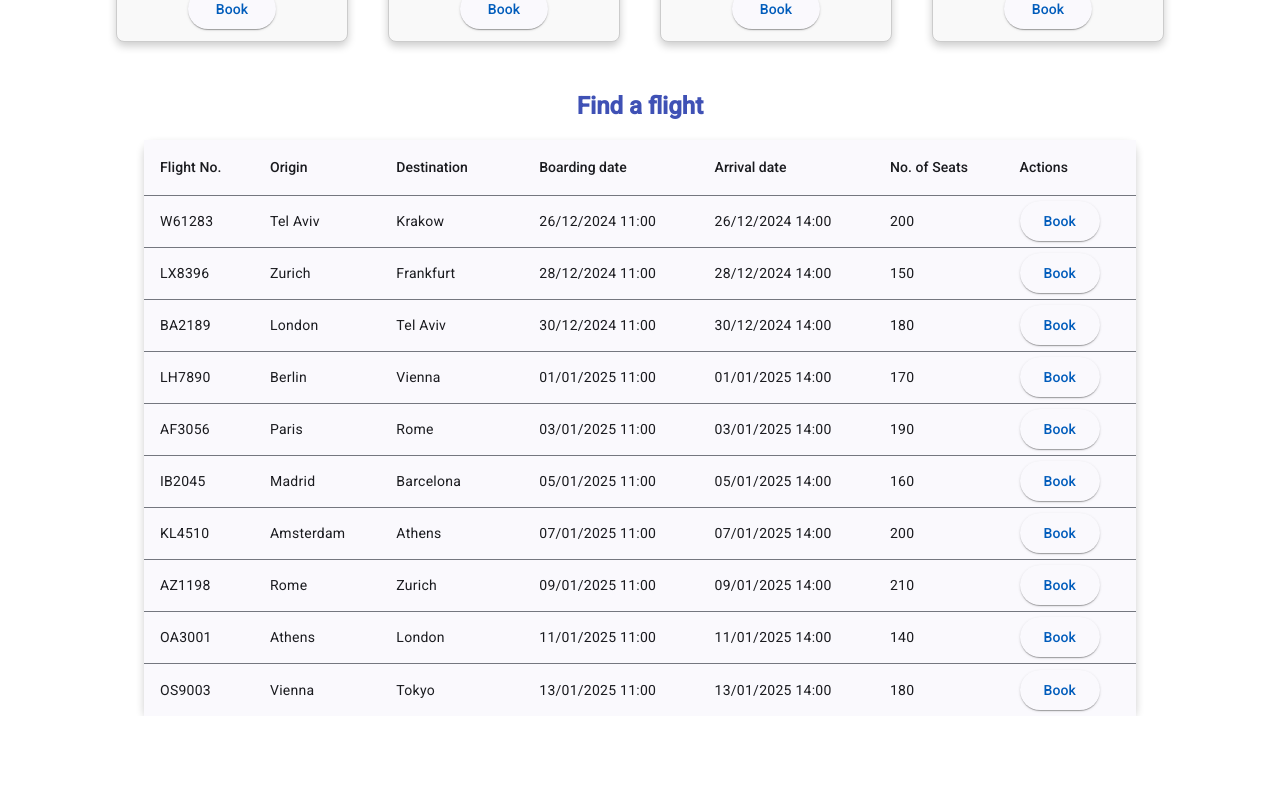
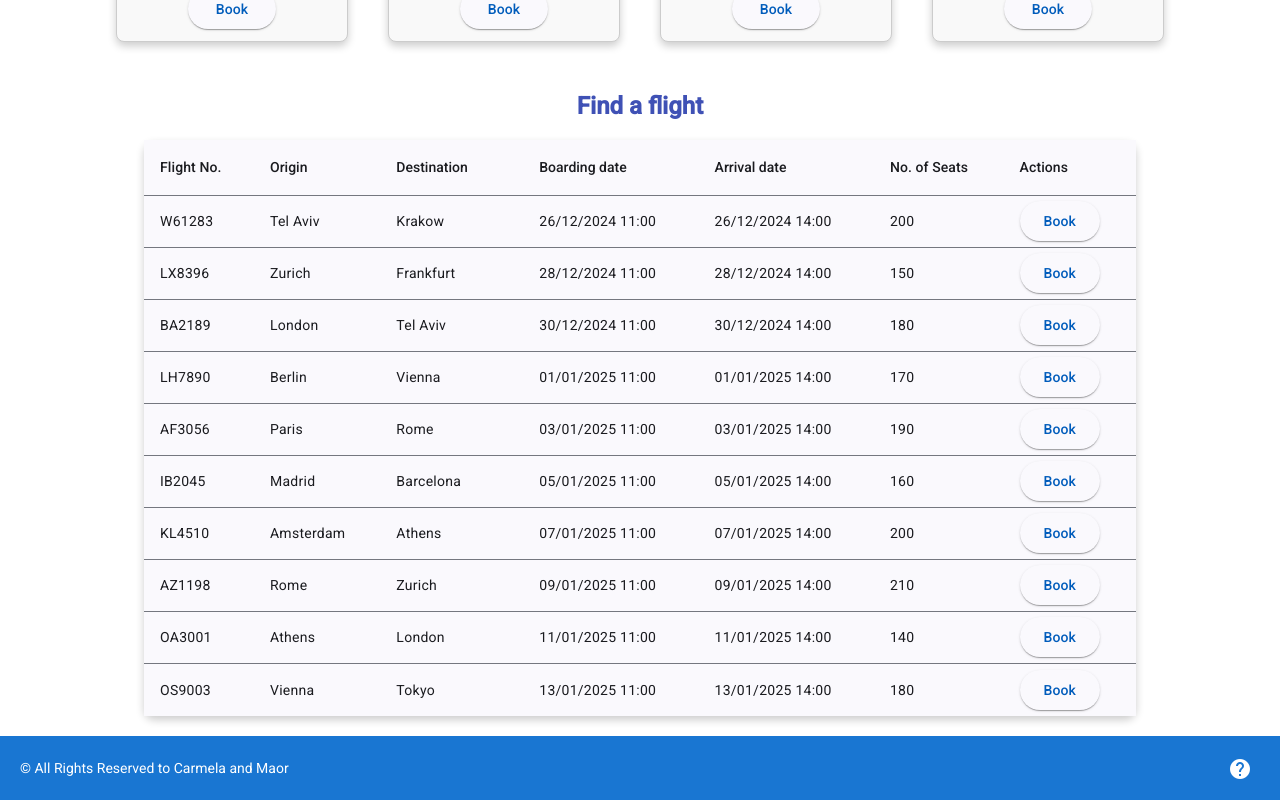
Before and after one commit to carmela73/OnoAir2, an Angular app: page / in a window 1280 px wide. Shown: the part 338-1138 px from the top of the page. Before the commit the page ends 1054 px from the top, so only its background shows below. Built offline with nearby package versions, Linux system fonts and the light colour scheme.

Commit message:
footer component

```diff
--- a/src/app/app.component.html
+++ b/src/app/app.component.html
@@ -1 +1,2 @@
 <router-outlet></router-outlet>
+<app-footer></app-footer>
--- a/src/app/app.component.ts
+++ b/src/app/app.component.ts
@@ -1,9 +1,10 @@
 import { Component } from '@angular/core';
 import { RouterOutlet } from '@angular/router';
+import { FooterComponent } from './shared/footer/footer.component';
 
 @Component({
   selector: 'app-root',
-  imports: [RouterOutlet],
+  imports: [RouterOutlet, FooterComponent],
   templateUrl: './app.component.html',
   styleUrl: './app.component.css'
 })
--- a/src/app/features/flights/pages/flights-table/flights-table.component.css
+++ b/src/app/features/flights/pages/flights-table/flights-table.component.css
@@ -8,7 +8,6 @@
   }
 
   .mat-elevation-z8 {
-   /* background-color: #d1e7f4; /* כחול בהיר יותר */
     border-radius: 10px;
     box-shadow: 0px 4px 8px rgba(0, 0, 0, 0.2);
   }
--- /dev/null
+++ b/src/app/shared/footer/footer.component.css
@@ -0,0 +1,32 @@
+.footer-container {
+    display: flex;
+    align-items: center;
+    justify-content: space-between;
+    padding: 10px 20px;
+    background-color: #1976d2;
+    color: white;
+    font-size: 14px;
+    margin-top: auto;
+  }
+
+  .footer-icon {
+    color: white;
+    font-size: 28px;
+    cursor: pointer;
+  }
+
+  .footer-icon:hover {
+    color: #bbdefb;
+  }
+
+  footer {
+    background-color: #1976d2;
+    color: white;
+    text-align: center;
+    padding: 10px 0;
+    box-shadow: 0px -2px 5px rgba(0, 0, 0, 0.1);
+    width: 100%;
+    position: absolute;
+    bottom: 0;
+    left: 0;
+  }
--- /dev/null
+++ b/src/app/shared/footer/footer.component.html
@@ -0,0 +1,6 @@
+<div class="footer-container">
+    <p class="footer-text">© All Rights Reserved to Carmela and Maor</p>
+    <button mat-icon-button [routerLink]="'/help'" class="footer-icon" aria-label="Help">
+      <mat-icon>help</mat-icon>
+    </button>
+  </div>
```
Also changed, not shown: src/app/shared/footer/footer.component.ts (added, +14 -0 lines), 1 other file (tests, documents, lock files or other folders).
